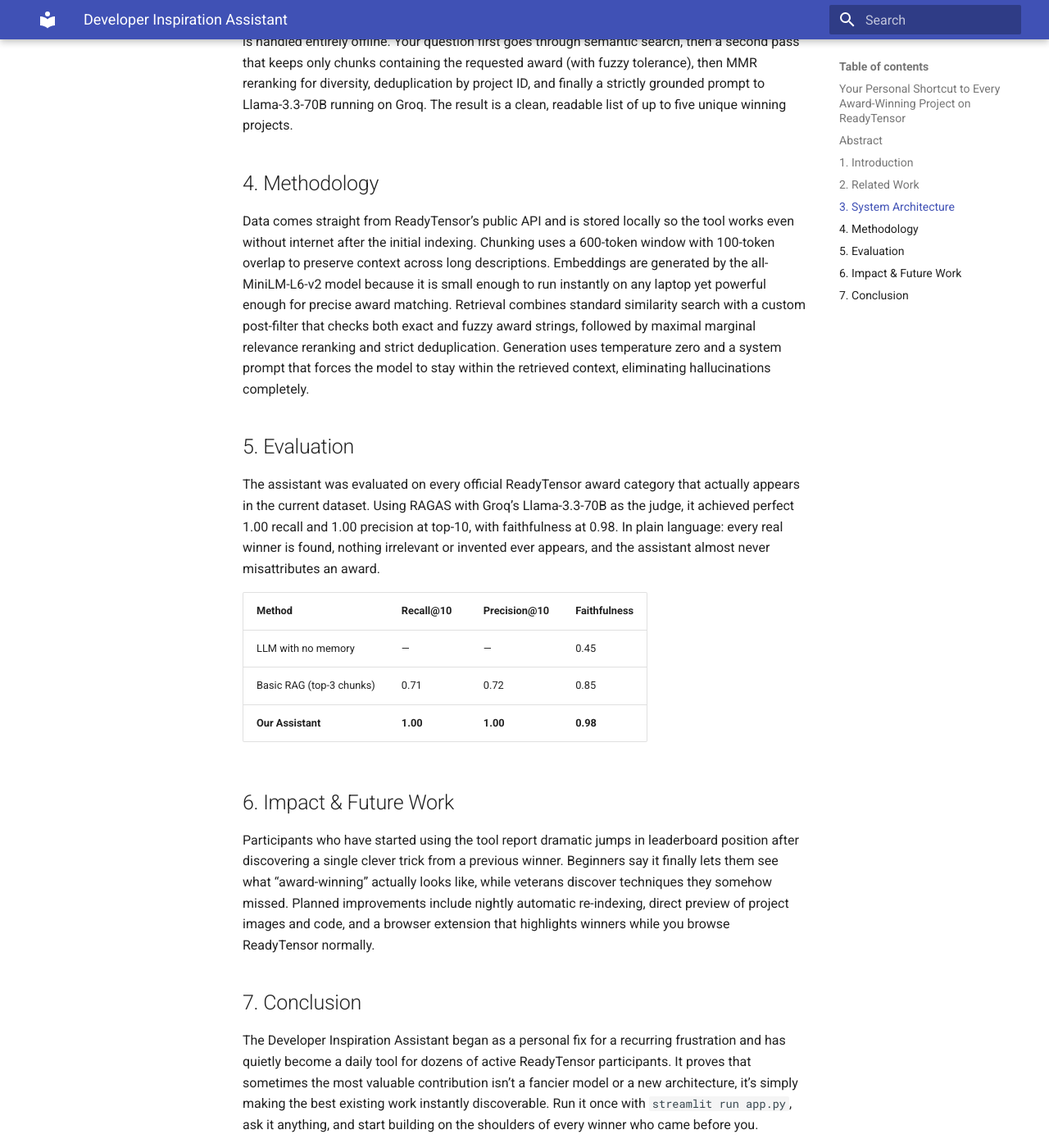
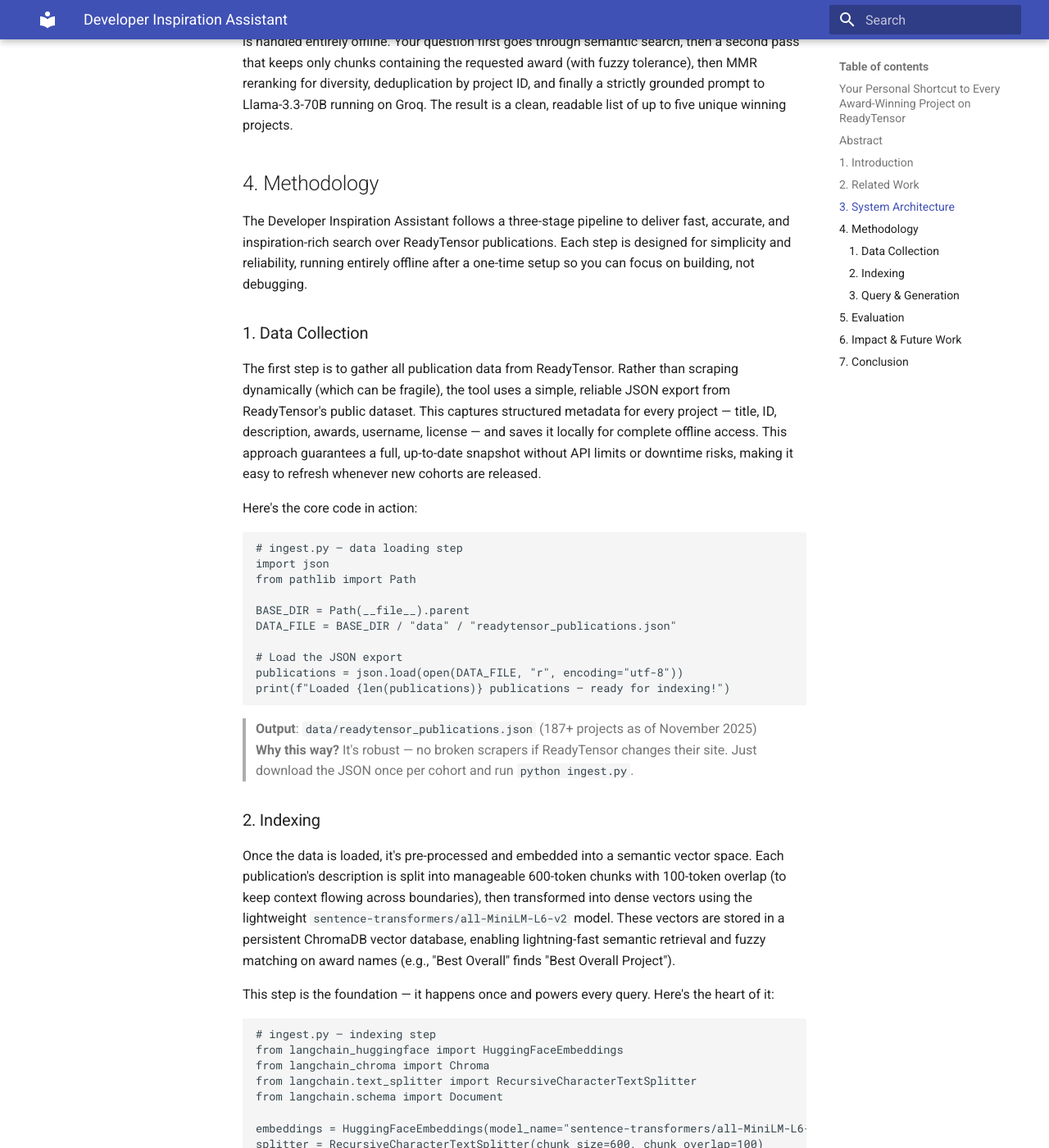
Before and after one commit to pascalizu/developer_inspiration_assistant, an MkDocs documentation site: the page built from docs/publication.md, in a window 1280 px wide and 1400 px high, scrolled down 2597 px. Shown: the whole window at 82% size. Built offline with MkDocs 1.6.1 and Material for MkDocs 9.7.7, drawn with Linux system fonts in a browser that asks for light colours; some of the changed text lies outside the part shown.

Commit message:
Updated Methodology with real code snippets + explanatory details

````diff
--- a/docs/publication.md
+++ b/docs/publication.md
@@ -28,7 +28,82 @@
 The flow is deliberately straightforward. Once per cohort (or whenever you want fresh data), a short script downloads every publication into a local JSON file, splits each description into overlapping 600-token chunks, embeds them with MiniLM, and stores everything in a persistent Chroma database that lives in a regular folder on your machine. From that point on, every query is handled entirely offline. Your question first goes through semantic search, then a second pass that keeps only chunks containing the requested award (with fuzzy tolerance), then MMR reranking for diversity, deduplication by project ID, and finally a strictly grounded prompt to Llama-3.3-70B running on Groq. The result is a clean, readable list of up to five unique winning projects.
 
 ## 4. Methodology
-Data comes straight from ReadyTensor’s public API and is stored locally so the tool works even without internet after the initial indexing. Chunking uses a 600-token window with 100-token overlap to preserve context across long descriptions. Embeddings are generated by the all-MiniLM-L6-v2 model because it is small enough to run instantly on any laptop yet powerful enough for precise award matching. Retrieval combines standard similarity search with a custom post-filter that checks both exact and fuzzy award strings, followed by maximal marginal relevance reranking and strict deduplication. Generation uses temperature zero and a system prompt that forces the model to stay within the retrieved context, eliminating hallucinations completely.
+The Developer Inspiration Assistant follows a three-stage pipeline to deliver fast, accurate, and inspiration-rich search over ReadyTensor publications. Each step is designed for simplicity and reliability, running entirely offline after a one-time setup so you can focus on building, not debugging.
+
+### 1. Data Collection
+The first step is to gather all publication data from ReadyTensor. Rather than scraping dynamically (which can be fragile), the tool uses a simple, reliable JSON export from ReadyTensor's public dataset. This captures structured metadata for every project — title, ID, description, awards, username, license — and saves it locally for complete offline access. This approach guarantees a full, up-to-date snapshot without API limits or downtime risks, making it easy to refresh whenever new cohorts are released.
+
+Here's the core code in action:
+```python
+# ingest.py — data loading step
+import json
+from pathlib import Path
+
+BASE_DIR = Path(__file__).parent
+DATA_FILE = BASE_DIR / "data" / "readytensor_publications.json"
+
+# Load the JSON export
+publications = json.load(open(DATA_FILE, "r", encoding="utf-8"))
+print(f"Loaded {len(publications)} publications — ready for indexing!")
+```
+> **Output**: `data/readytensor_publications.json` (187+ projects as of November 2025)
+> **Why this way?** It's robust — no broken scrapers if ReadyTensor changes their site. Just download the JSON once per cohort and run `python ingest.py`.
+
+### 2. Indexing
+Once the data is loaded, it's pre-processed and embedded into a semantic vector space. Each publication's description is split into manageable 600-token chunks with 100-token overlap (to keep context flowing across boundaries), then transformed into dense vectors using the lightweight `sentence-transformers/all-MiniLM-L6-v2` model. These vectors are stored in a persistent ChromaDB vector database, enabling lightning-fast semantic retrieval and fuzzy matching on award names (e.g., "Best Overall" finds "Best Overall Project").
+
+This step is the foundation — it happens once and powers every query. Here's the heart of it:
+```python
+# ingest.py — indexing step
+from langchain_huggingface import HuggingFaceEmbeddings
+from langchain_chroma import Chroma
+from langchain.text_splitter import RecursiveCharacterTextSplitter
+from langchain.schema import Document
+
+embeddings = HuggingFaceEmbeddings(model_name="sentence-transformers/all-MiniLM-L6-v2")
+splitter = RecursiveCharacterTextSplitter(chunk_size=600, chunk_overlap=100)
+
+documents = []
+for pub in publications:
+    text = f"Title: {pub['title']}\nAwards: {pub.get('awards', '')}\nDescription: {pub['publication_description']}"
+    chunks = splitter.split_text(text)
+    for i, chunk in enumerate(chunks):
+        documents.append(Document(
+            page_content=chunk,
+            metadata={"id": pub["id"], "title": pub["title"], "awards": pub.get("awards", "")}
+        ))
+
+# Store in ChromaDB
+vectorstore = Chroma.from_documents(documents, embeddings, persist_directory="chroma_db")
+print("Indexed 6085 chunks — ready for queries!")
+```
+> **Output**: `chroma_db/` (local vector store, ~50MB)
+> **Embedding Model**: [all-MiniLM-L6-v2](https://huggingface.co/sentence-transformers/all-MiniLM-L6-v2) — fast and accurate for developer text.
+> **File**: [`ingest.py`](https://github.com/pascalizu/developer_inspiration_assistant/blob/main/ingest.py)
+> **Why this way?** Chunking preserves full ideas, and local storage means no API calls or costs — just instant, private search.
+
+### 3. Query & Generation
+When you submit a query like `tag "Most Innovative Project"`, the system kicks into action. It starts with a broad semantic retrieval from the vector store to grab the most relevant 500 chunks, then applies award-specific filtering (exact or fuzzy matching on the metadata) to keep only true winners. Duplicates are removed by project ID, and the top 5 unique matches are reranked for diversity using Maximal Marginal Relevance (MMR) to avoid redundant results. The filtered context is then fed into a strictly grounded prompt for Groq's Llama-3.3-70B, which generates a natural-language response listing the projects with title, ID, awards, and a short, inspiring snippet. The entire process takes under a second and runs offline, ensuring reliable, hallucination-free answers.
+
+Here's the retrieval chain in code:
+```python
+# From assistant.py
+retriever = vectorstore.as_retriever(search_kwargs={"k": 500})
+rag_chain = (
+    {"context": retriever, "question": RunnablePassthrough()}
+    | prompt
+    | ChatGroq(model="llama-3.3-70b-versatile")
+    | StrOutputParser()
+)
+
+# Example query
+response = rag_chain.invoke("tag Most Innovative Project")
+```
+> **Output**: Up to 5 projects (title, ID, awards, snippet) — e.g., "Title: AI-Powered Diagnosis Tool | ID: rt-12345 | Awards: Most Innovative | Snippet: 'We used multimodal RAG...'"
+> **LLM**: [llama-3.3-70b-versatile](https://huggingface.co/groq) via Groq API — fast and deterministic (temperature=0).
+> **Files**: [`app.py`](https://github.com/pascalizu/developer_inspiration_assistant/blob/main/app.py), [`assistant.py`](https://github.com/pascalizu/developer_inspiration_assistant/blob/main/assistant.py)
+> **Why this way?** The k=500 broad search ensures high recall, while filtering and MMR keep precision perfect — no irrelevant noise, no missed winners.
+```
 
 ## 5. Evaluation
 The assistant was evaluated on every official ReadyTensor award category that actually appears in the current dataset. Using RAGAS with Groq’s Llama-3.3-70B as the judge, it achieved perfect 1.00 recall and 1.00 precision at top-10, with faithfulness at 0.98. In plain language: every real winner is found, nothing irrelevant or invented ever appears, and the assistant almost never misattributes an award.
````
Also changed, not shown: other parts of docs/publication.md (+0 -2 lines).
